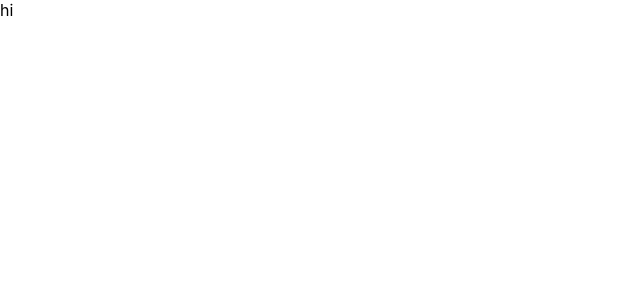
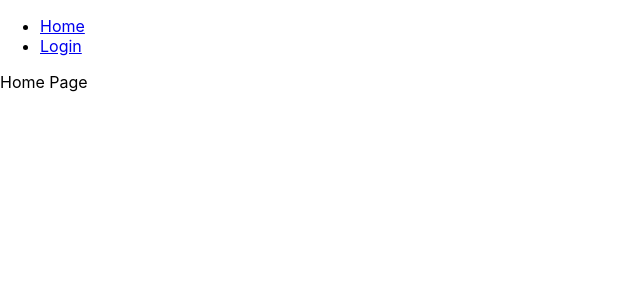
Before and after one commit to miketabb33/AtomMaker, a React (Create React App) app: page / in a window 1280 px wide. Shown: the top 300 px of the page, without its empty margins (0-640 px from the left). Built offline with nearby package versions, Linux system fonts and the light colour scheme.

Commit message:
add layout

```diff
--- a/package.json
+++ b/package.json
@@ -4,7 +4,8 @@
   "private": true,
   "dependencies": {
     "react": "^18.2.0",
-    "react-dom": "^18.2.0"
+    "react-dom": "^18.2.0",
+    "react-router-dom": "^6.4.2"
   },
   "devDependencies": {
     "@testing-library/jest-dom": "^5.14.1",
--- a/src/App.tsx
+++ b/src/App.tsx
@@ -1,5 +1,19 @@
+import { BrowserRouter, Routes, Route } from "react-router-dom";
+import Layout from "./layouts/Layout";
+import Home from "./pages/Home";
+import Login from "./pages/Login";
+
 const App = () => {
-  return <div className="App">hi</div>;
+  return (
+    <BrowserRouter>
+      <Routes>
+        <Route path="/" element={<Layout />}>
+          <Route index element={<Home />} />
+          <Route path="login" element={<Login />} />
+        </Route>
+      </Routes>
+    </BrowserRouter>
+  );
 };
 
 export default App;
--- /dev/null
+++ b/src/layouts/Layout.tsx
@@ -0,0 +1,22 @@
+import { Outlet, Link } from "react-router-dom";
+
+const Layout = () => {
+  return (
+    <>
+      <nav>
+        <ul>
+          <li>
+            <Link to="/">Home</Link>
+          </li>
+          <li>
+            <Link to="/login">Login</Link>
+          </li>
+        </ul>
+      </nav>
+
+      <Outlet />
+    </>
+  );
+};
+
+export default Layout;
--- /dev/null
+++ b/src/pages/Home.tsx
@@ -0,0 +1,5 @@
+const Home = () => {
+  return <div>Home Page</div>;
+};
+
+export default Home;
--- /dev/null
+++ b/src/pages/Login.tsx
@@ -0,0 +1,5 @@
+const Login = () => {
+  return <div>Login Page</div>;
+};
+
+export default Login;
```
Also changed, not shown: 1 other file (tests, documents, lock files or other folders).
